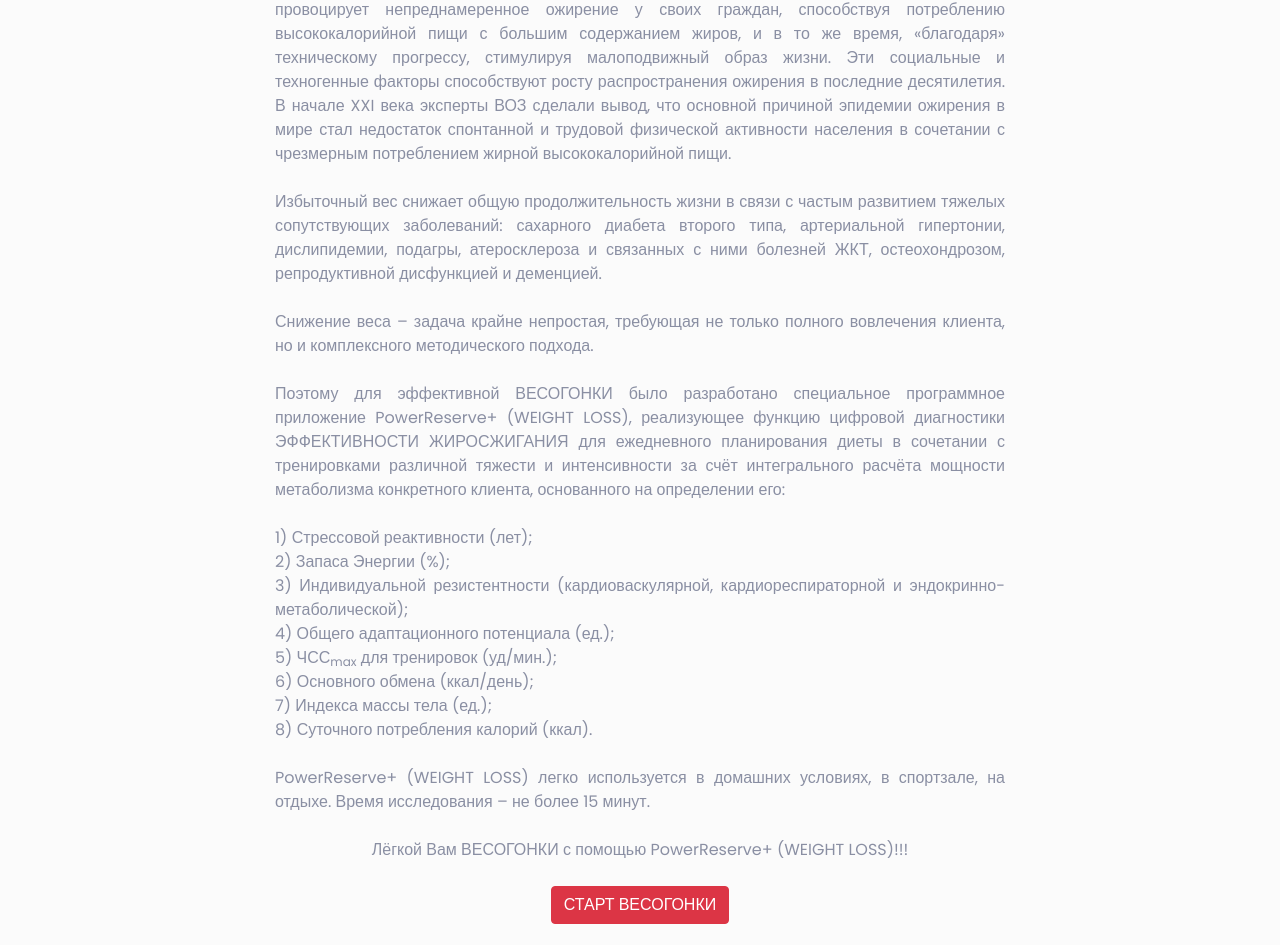
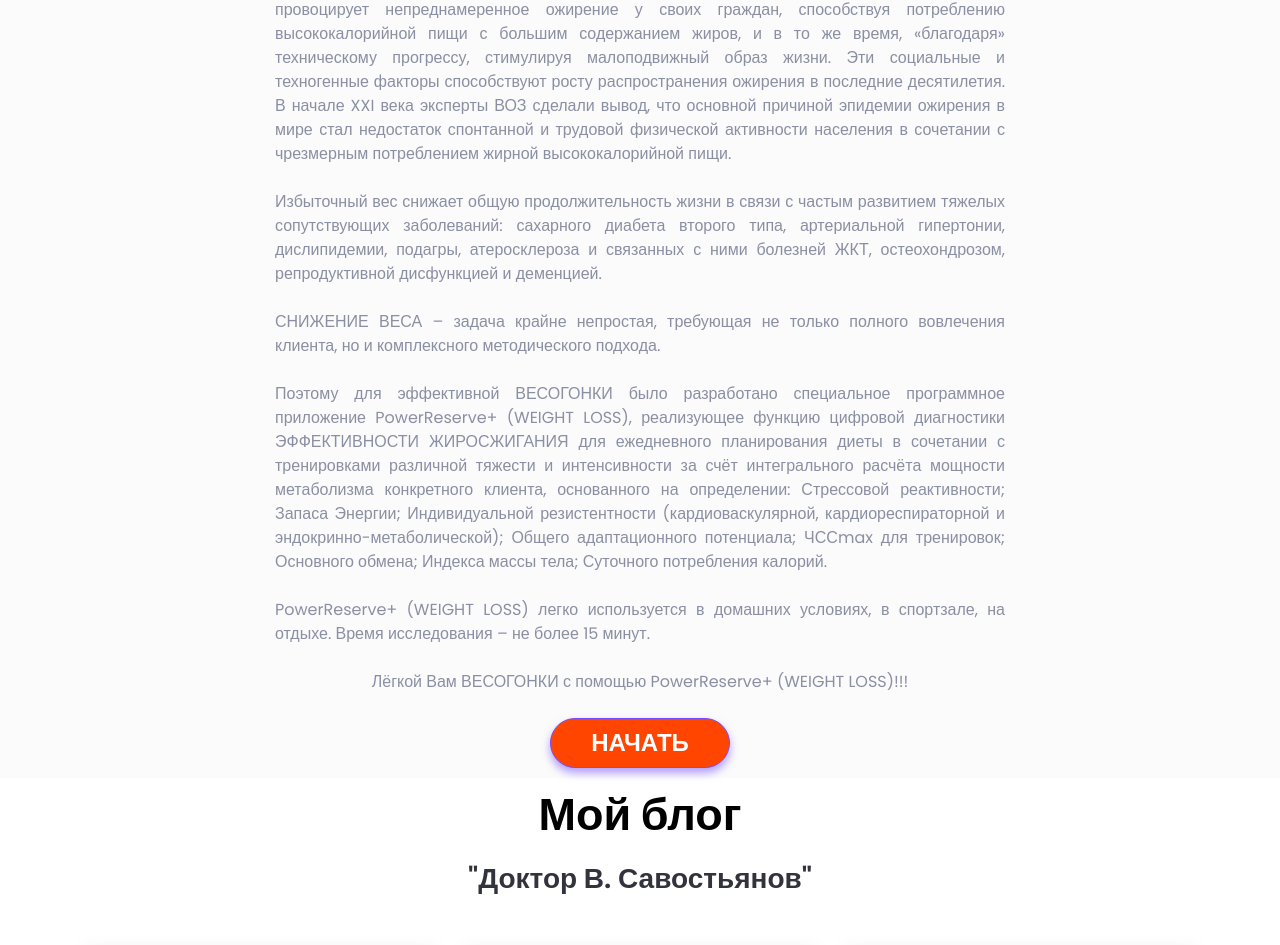
Before and after one commit to ak-git/savostyanov.moscow, a plain HTML site: page public/index.html in a window 1280 px wide. Shown: the part 3444-4389 px from the top of the page. Drawn offline with Linux system fonts and the light colour scheme; grey boxes are pictures that could not be loaded; files whose address does not match are found by name.

Commit message:
Писанина про весогонку исправленная

```diff
--- a/public/index.html
+++ b/public/index.html
@@ -498,14 +498,14 @@
                     <h2 class="title">ВЕСОГОНКА</h2>
                 </div> <!-- section title -->
                 <div class="section-title text-justify">
-                    Проблема самочувствия людей, страдающих избыточным весом и ожирением является невероятно
+                    Проблема самочувствия людей, страдающих избыточным весом и ожирением, является невероятно
                     актуальной, массовой и социально-значимой. Современное цифровое общество провоцирует
-                    непреднамеренное ожирение у своих граждан, способствуя потреблению высококалорийной пищи с
-                    большим содержанием жиров, и в то же время, «благодаря» техническому прогрессу, стимулируя
-                    малоподвижный образ жизни. Эти социальные и техногенные факторы способствуют росту
-                    распространения ожирения в последние десятилетия. В начале XXI века эксперты ВОЗ сделали вывод,
-                    что основной причиной эпидемии ожирения в мире стал недостаток спонтанной и трудовой физической
-                    активности населения в сочетании с чрезмерным потреблением жирной высококалорийной пищи.
+                    непреднамеренное ожирение у своих граждан, способствуя потреблению высококалорийной пищи с большим
+                    содержанием жиров, и в то же время, «благодаря» техническому прогрессу, стимулируя малоподвижный
+                    образ жизни. Эти социальные и техногенные факторы способствуют росту распространения ожирения в
+                    последние десятилетия. В начале XXI века эксперты ВОЗ сделали вывод, что основной причиной эпидемии
+                    ожирения в мире стал недостаток спонтанной и трудовой физической активности населения в сочетании с
+                    чрезмерным потреблением жирной высококалорийной пищи.
                 </div> <!-- section title -->
                 <br/>
                 <div class="section-title text-justify">
@@ -516,7 +516,7 @@
                 </div> <!-- section title -->
                 <br/>
                 <div class="section-title text-justify">
-                    Снижение веса – задача крайне непростая, требующая не только полного вовлечения клиента, но и
+                    СНИЖЕНИЕ ВЕСА – задача крайне непростая, требующая не только полного вовлечения клиента, но и
                     комплексного методического подхода.
                 </div> <!-- section title -->
                 <br/>
@@ -524,37 +524,10 @@
                     Поэтому для эффективной ВЕСОГОНКИ было разработано специальное программное приложение PowerReserve+
                     (WEIGHT LOSS), реализующее функцию цифровой диагностики ЭФФЕКТИВНОСТИ ЖИРОСЖИГАНИЯ для ежедневного
                     планирования диеты в сочетании с тренировками различной тяжести и интенсивности за счёт
-                    интегрального расчёта мощности метаболизма конкретного клиента, основанного на определении его:
-                </div> <!-- section title -->
-                <br/>
-                <div class="section-title text-justify">
-                    <ol>
-                        <li>
-                            1) Стрессовой реактивности (лет);
-                        </li>
-                        <li>
-                            2) Запаса Энергии (%);
-                        </li>
-                        <li>
-                            3) Индивидуальной резистентности (кардиоваскулярной, кардиореспираторной и
-                            эндокринно-метаболической);
-                        </li>
-                        <li>
-                            4) Общего адаптационного потенциала (ед.);
-                        </li>
-                        <li>
-                            5) ЧСС<sub>max</sub> для тренировок (уд/мин.);
-                        </li>
-                        <li>
-                            6) Основного обмена (ккал/день);
-                        </li>
-                        <li>
-                            7) Индекса массы тела (ед.);
-                        </li>
-                        <li>
-                            8) Суточного потребления калорий (ккал).
-                        </li>
-                    </ol>
+                    интегрального расчёта мощности метаболизма конкретного клиента, основанного на определении:
+                    Стрессовой реактивности; Запаса Энергии; Индивидуальной резистентности (кардиоваскулярной,
+                    кардиореспираторной и эндокринно-метаболической); Общего адаптационного потенциала; ЧССmax для
+                    тренировок; Основного обмена; Индекса массы тела; Суточного потребления калорий.
                 </div> <!-- section title -->
                 <br/>
                 <div class="section-title text-justify">
@@ -567,8 +540,8 @@
                 </div> <!-- section title -->
                 <br/>
                 <div class="section-title text-center">
-                        <h5 class="card-title"><a href="https://powerreserve.ru/?executantUUID=098f6bcd-4621-3373-8ade-4e832627b4f6"
-                                                  class="btn btn-danger">СТАРТ ВЕСОГОНКИ</a></h5>
+                    <a class="main-btn"
+                       href="https://powerreserve.ru/?executantUUID=098f6bcd-4621-3373-8ade-4e832627b4f6">НАЧАТЬ</a>
                 </div>
             </div>
         </div> <!-- row -->
```
